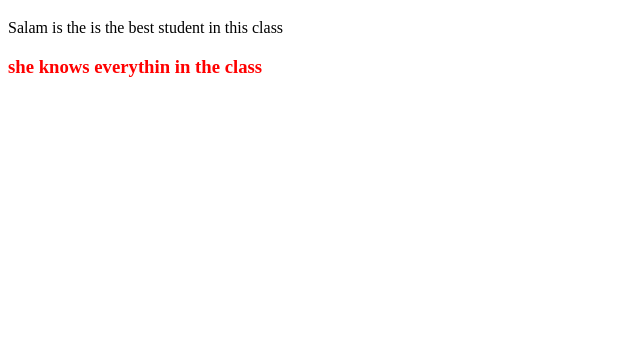
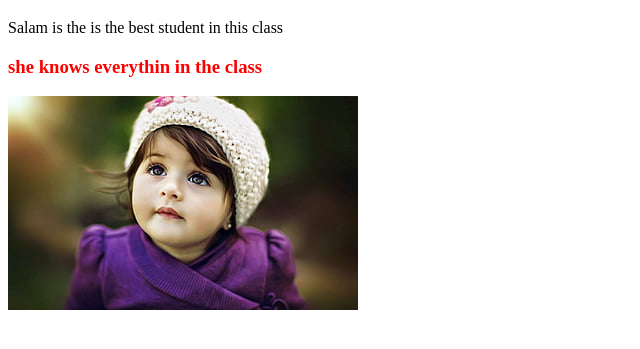
Before and after one commit to Salam122/my-second-repo, a plain HTML site: page index.html in a window 1280 px wide. Shown: the part 61-410 px from the top of the page, without its empty margins (0-640 px from the left). Drawn offline with Linux system fonts and the light colour scheme.

Commit message:
image add

```diff
--- a/index.html
+++ b/index.html
@@ -11,6 +11,7 @@
     <h1>this is the new lin of of our code</h1>
     <p>Salam is the is the best student in this class</p>
     <h3>she knows everythin in the class</h3>
+    <img src="baby2.jpg" alt="">
 
 </body>
 </html>
```
Also changed, not shown: baby2.jpg (added).
